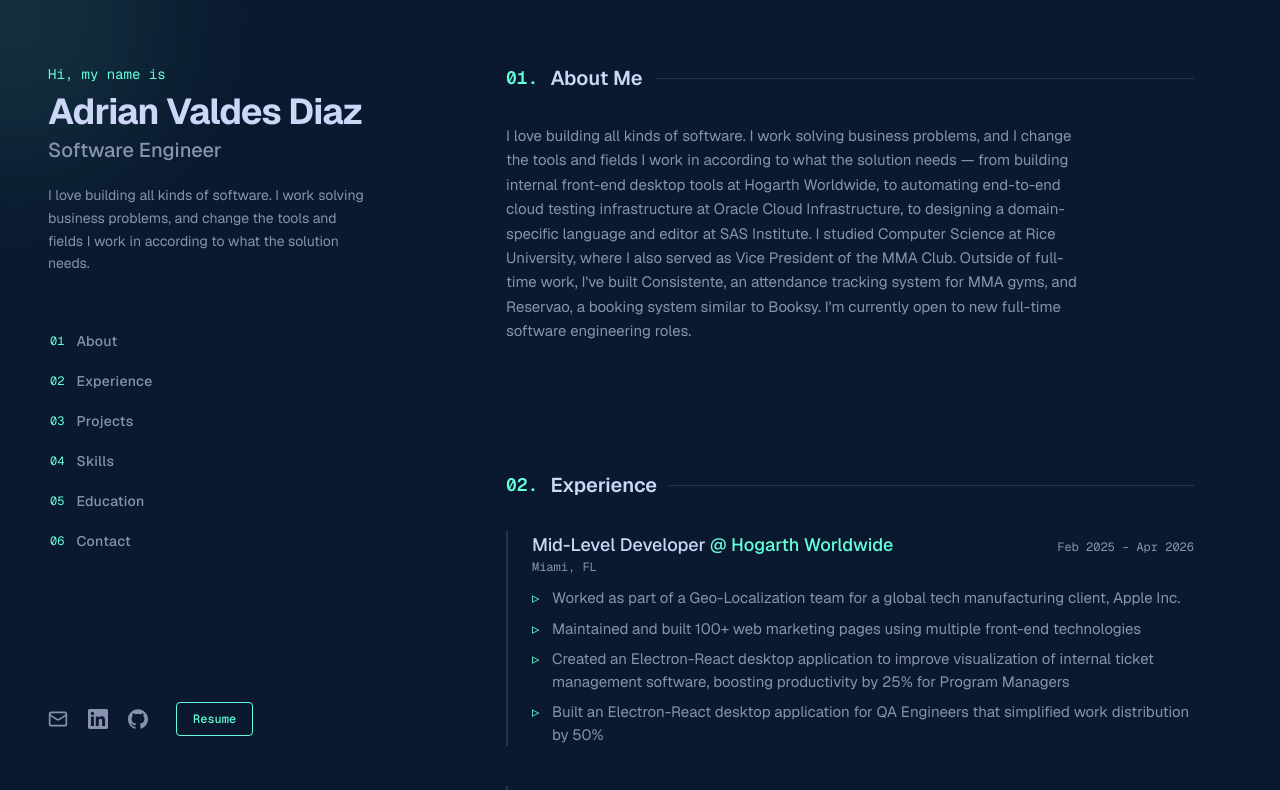
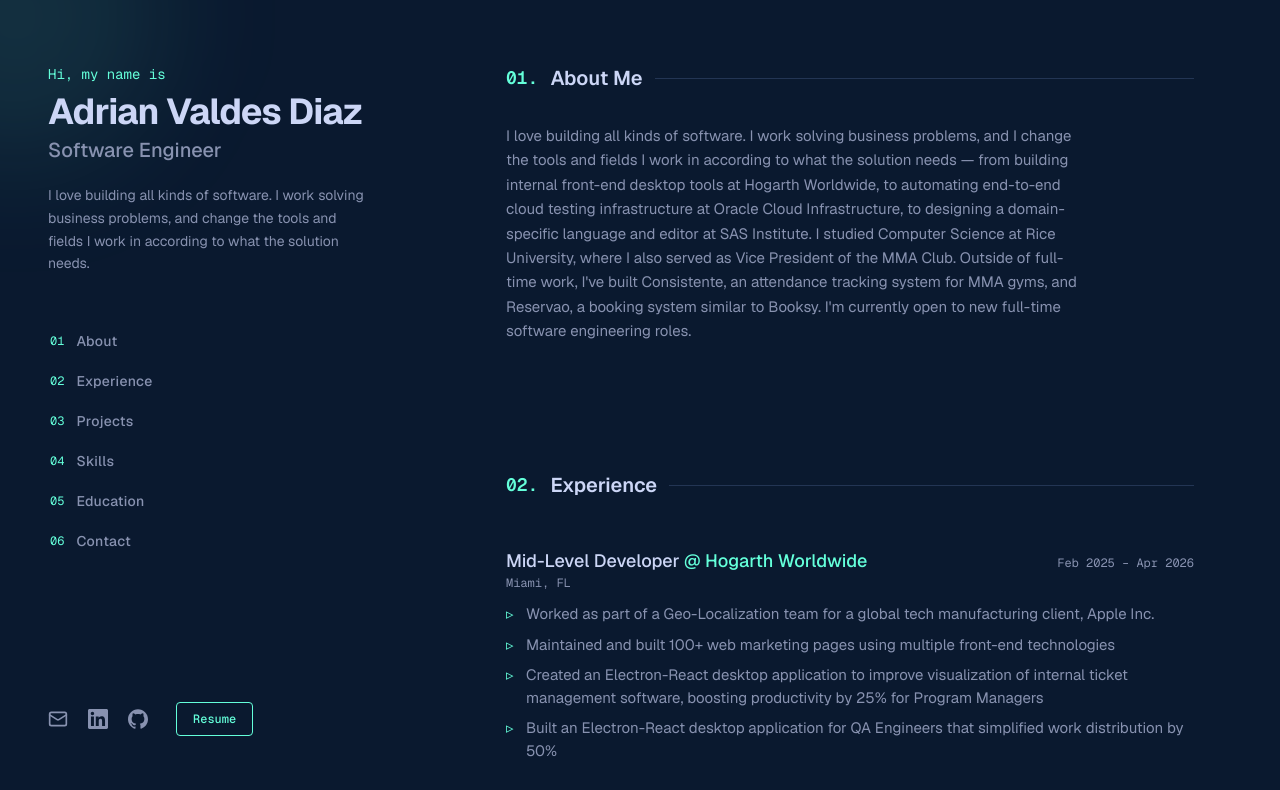
Before and after one commit to redeemedscp/portfolio, a Next.js app: page / in a window 1280 px wide. Shown: the top 790 px of the page. Built offline with nearby package versions, Linux system fonts and the light colour scheme.

Commit message:
Match reference hover effect and enlarge cursor glow
- Experience/Education entries now highlight as a full rounded
  rectangle with background fill, lift, and drop-shadow on hover,
  instead of just a left border accent
- Cursor glow enlarged (700px -> 1200px) and slightly brighter

```diff
--- a/src/components/CursorGlow.tsx
+++ b/src/components/CursorGlow.tsx
@@ -2,7 +2,7 @@
 
 import { useEffect, useRef } from "react";
 
-const SIZE = 700;
+const SIZE = 1200;
 
 export default function CursorGlow() {
   const ref = useRef<HTMLDivElement>(null);
@@ -50,7 +50,7 @@ export default function CursorGlow() {
         width: SIZE,
         height: SIZE,
         background:
-          "radial-gradient(circle, rgba(136,146,176,0.12), rgba(136,146,176,0.04) 45%, transparent 70%)",
+          "radial-gradient(circle, rgba(136,146,176,0.14), rgba(136,146,176,0.05) 40%, transparent 70%)",
       }}
     />
   );
--- a/src/components/Education.tsx
+++ b/src/components/Education.tsx
@@ -6,7 +6,7 @@ export default function Education() {
   return (
     <Section id="education" number="05" title="Education">
       <Reveal>
-        <div className="border-l-2 border-border pl-6 transition-colors hover:border-accent">
+        <div className="-mx-4 -my-2 rounded-lg p-4 transition-all duration-300 hover:-translate-y-1 hover:bg-card hover:shadow-[0_10px_30px_-15px_rgba(2,12,27,0.7)] sm:-mx-6 sm:p-6">
           <div className="flex flex-wrap items-baseline justify-between gap-x-4 gap-y-1">
             <h3 className="text-lg font-medium text-heading">
               {education.degree} <span className="text-accent">@ {education.school}</span>
--- a/src/components/Experience.tsx
+++ b/src/components/Experience.tsx
@@ -8,7 +8,7 @@ export default function Experience() {
       <div className="space-y-10">
         {experience.map((job, i) => (
           <Reveal key={`${job.company}-${job.dates}`} delay={i * 0.08}>
-            <div className="relative border-l-2 border-border pl-6 transition-colors hover:border-accent">
+            <div className="relative -mx-4 -my-2 rounded-lg p-4 transition-all duration-300 hover:-translate-y-1 hover:bg-card hover:shadow-[0_10px_30px_-15px_rgba(2,12,27,0.7)] sm:-mx-6 sm:p-6">
               <div className="flex flex-wrap items-baseline justify-between gap-x-4 gap-y-1">
                 <h3 className="text-lg font-medium text-heading">
                   {job.role} <span className="text-accent">@ {job.company}</span>
```
